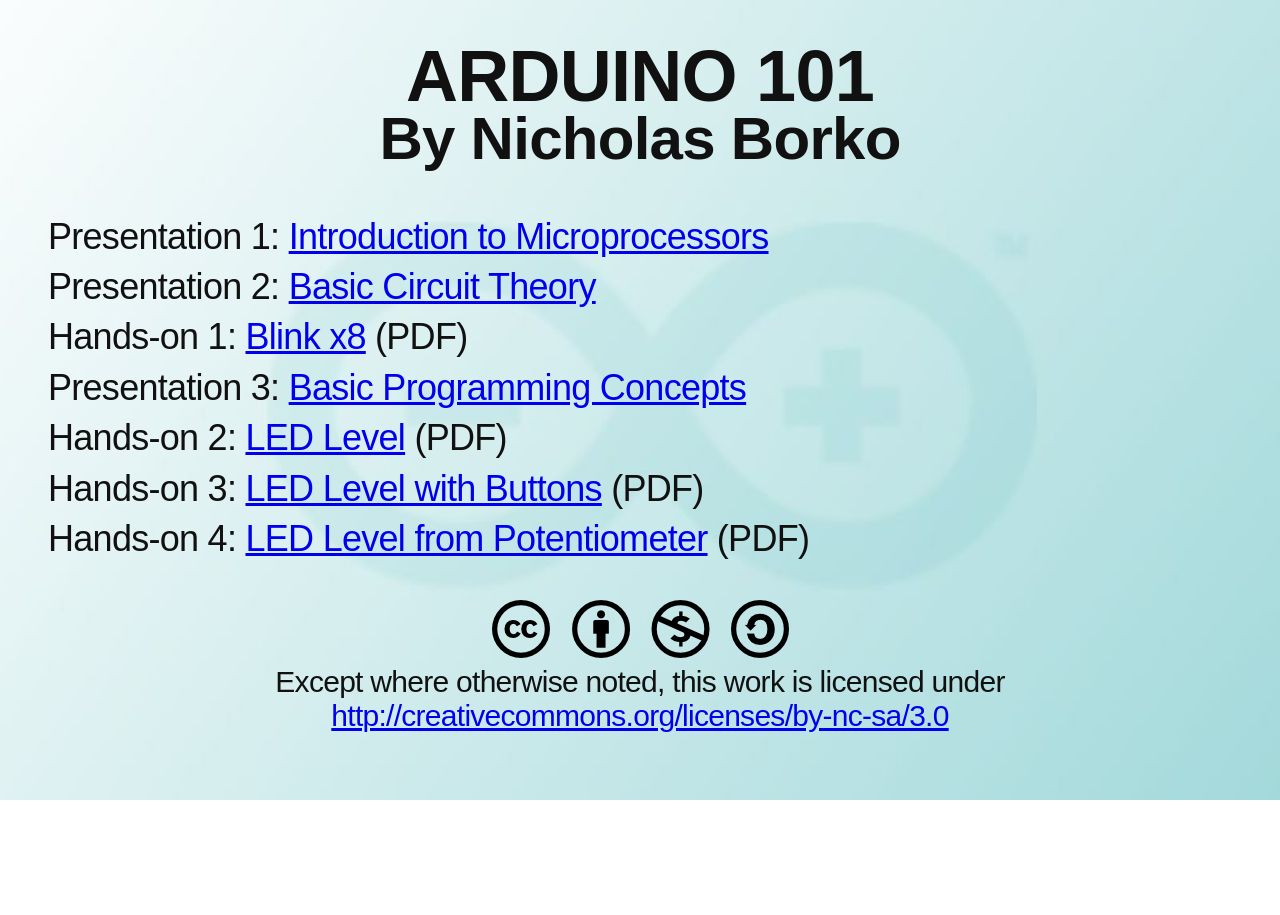
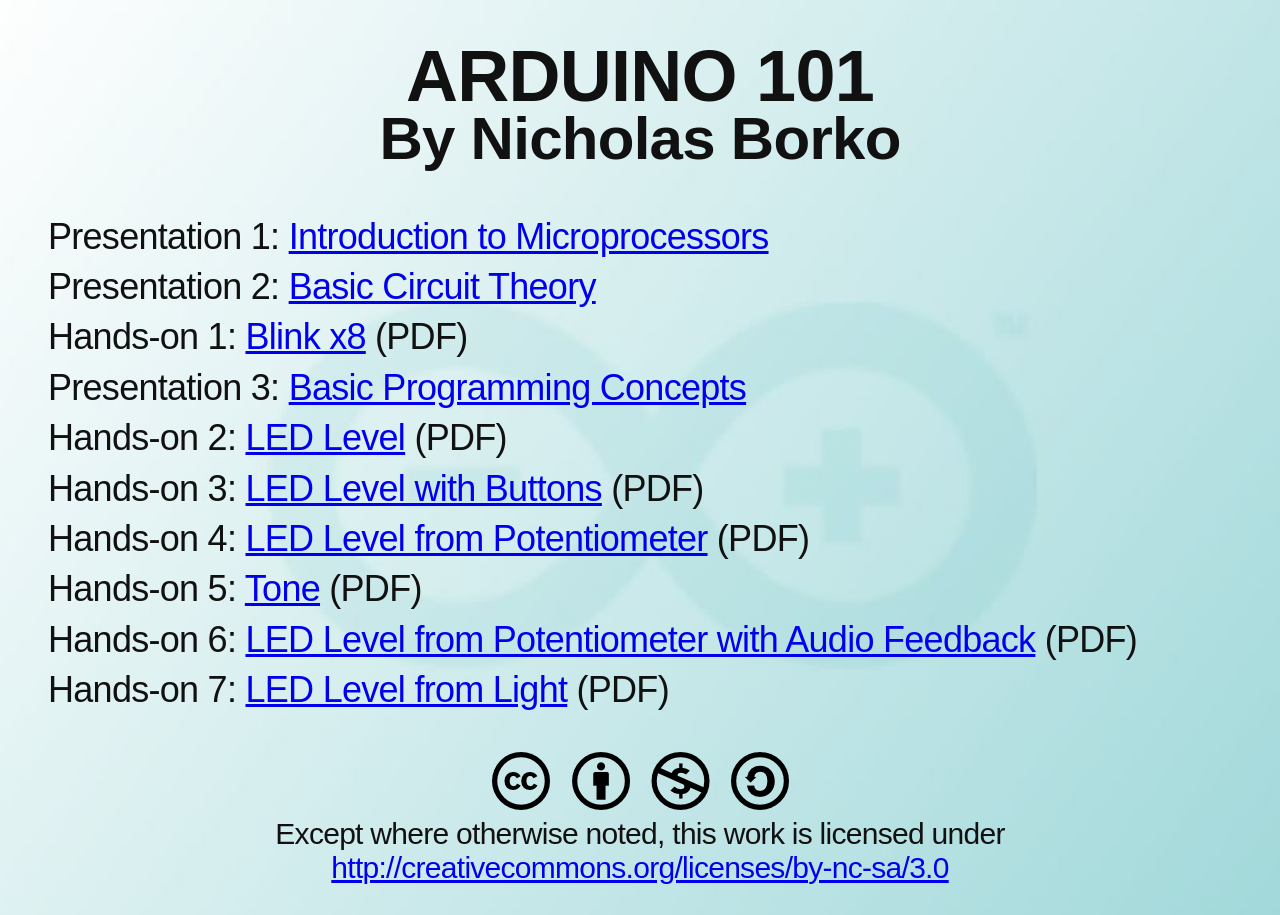
Before and after one commit to nborko/arduino101, a plain HTML site: page index.html in a window 1280 px wide. Before the commit the page ends 800 px from the top, so only its background shows below. Drawn offline with Linux system fonts and the light colour scheme.

Commit message:
added LED Level from Light project

```diff
--- a/index.html
+++ b/index.html
@@ -35,6 +35,9 @@ body {
     <li>Hands-on 2: <a href="pdf/02_Arduino101_LEDLevel.pdf" target="_blank">LED Level</a> (PDF)</li>
     <li>Hands-on 3: <a href="pdf/03_Arduino101_LEDLevel_Button.pdf" target="_blank">LED Level with Buttons</a> (PDF)</li>
     <li>Hands-on 4: <a href="pdf/04_Arduino101_LEDLevel_Pot.pdf" target="_blank">LED Level from Potentiometer</a> (PDF)</li>
+    <li>Hands-on 5: <a href="pdf/05_Arduino101_Tone.pdf" target="_blank">Tone</a> (PDF)</li>
+    <li>Hands-on 6: <a href="pdf/06_Arduino101_Analog_Tone.pdf" target="_blank">LED Level from Potentiometer with Audio Feedback</a> (PDF)</li>
+    <li>Hands-on 7: <a href="pdf/07_Arduino101_LEDLevel_Light.pdf" target="_blank">LED Level from Light</a> (PDF)</li>
   </ul>
   <p class="center" style="font-size:smaller;">
     <img src="images/by-nc-sa.png" title="BY-NC-SA" alt="Creative Commons Logo for BY-NC-SA"><br>
```
Also changed, not shown: 1 other file.
